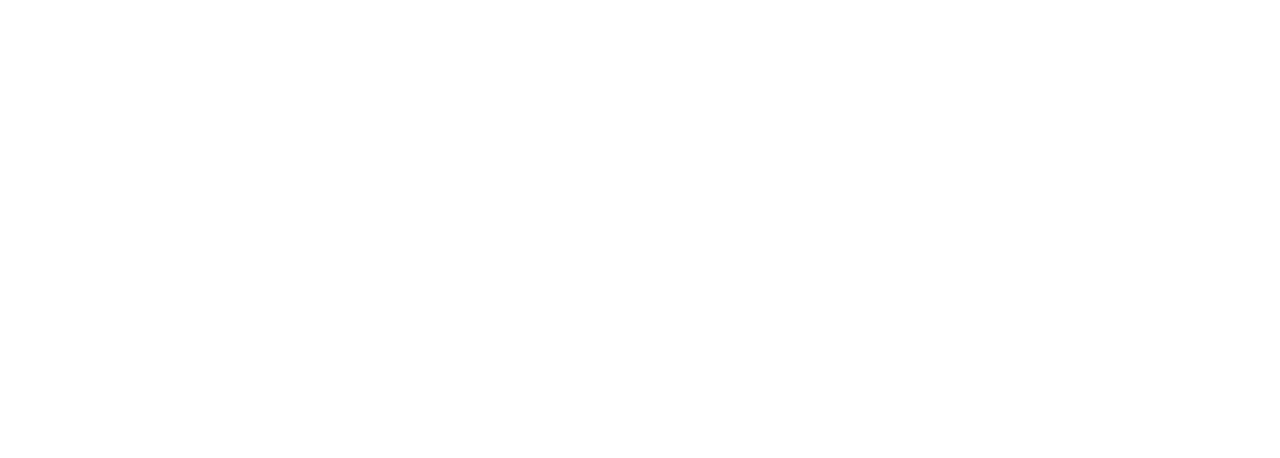
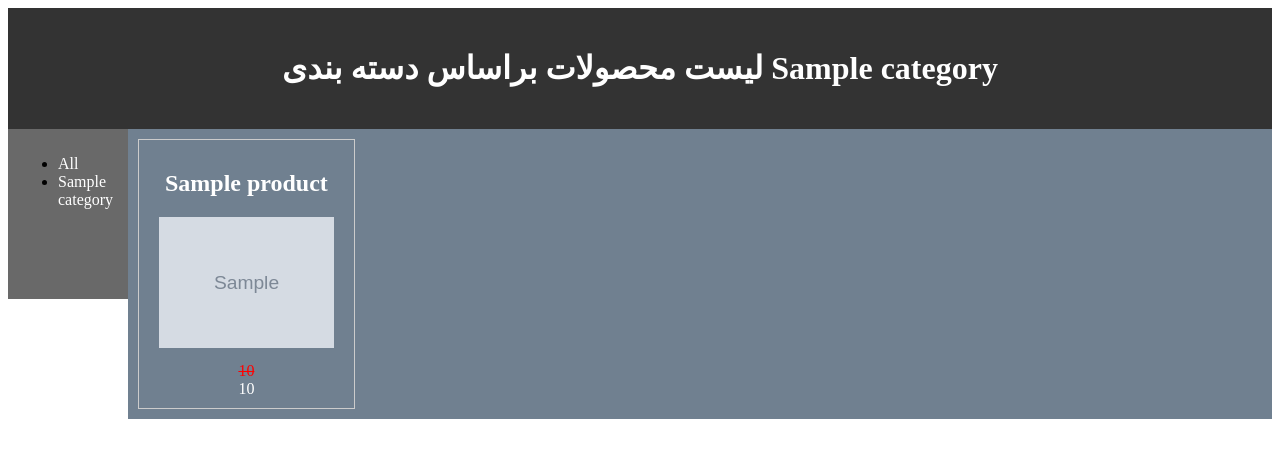
Before and after one commit to ShahabCode/django-shop, a Django app: a page that uses shop/templates/shop/list.html in a window 1280 px wide. Before the commit the part shown is empty. Shown: the top 458 px of the page. Run offline with Django 5.2, Linux system fonts and the light colour scheme; tables that the repository leaves empty hold one stand-in row (values such as "Sample post"); grey boxes marked "Sample" are stand-in pictures; some libraries are stand-ins or nearby versions.

Commit message:
feat: implement product list template

```diff
--- a/shop/templates/shop/list.html
+++ b/shop/templates/shop/list.html
@@ -1,10 +1,39 @@
-<!DOCTYPE html>
-<html lang="en">
-<head>
-    <meta charset="UTF-8">
-    <title>Title</title>
-</head>
-<body>
+{% extends 'parent/base.html' %}
+{% load static %}
+{% block title %}Product List{% endblock %}
 
-</body>
-</html>
+{% block content %}
+    <div class="header">
+        {% if category %}
+            <h1> لیست محصولات براساس دسته بندی {{category.name}}</h1>
+
+        {% else %}
+            <h1>لیست محصولات</h1>
+        {% endif %}
+    </div>
+
+    <div class="container">
+        <div class="small-div">
+            <ul class="categories">
+                <li class="category"><a href="{% url 'shop:products' %}">All</a></li>
+                {% for ct in categories %}
+                <li class="category"><a href="{{ ct.get_absolute_url }}">{{ ct.name }}</a></li>
+                {% endfor %}
+            </ul>
+        </div>
+
+        <div class="large-div">
+            {% for product in products %}
+                <div class="product">
+                    <h2><a href="{{ product.get_absolute_url }}">{{ product.name }}</a></h2>
+                    <img class="pic" src="{{ product.images.first.file.url }}">
+                    <div class="price">
+                        <span class="original-price">{{ product.price}}</span>
+                        <br>
+                        <span class="discounted-price">{{ product.new_price}}</span>
+                    </div>
+                </div>
+            {% endfor %}
+        </div>
+    </div>
+{% endblock %}
```
Also changed, not shown: images/product_images/2026/10/04/01ab742e28419b413198ebc9df97da15ae04b2a9_1712437571.jpg (added), images/product_images/2026/10/06/447663.jpg (added).
